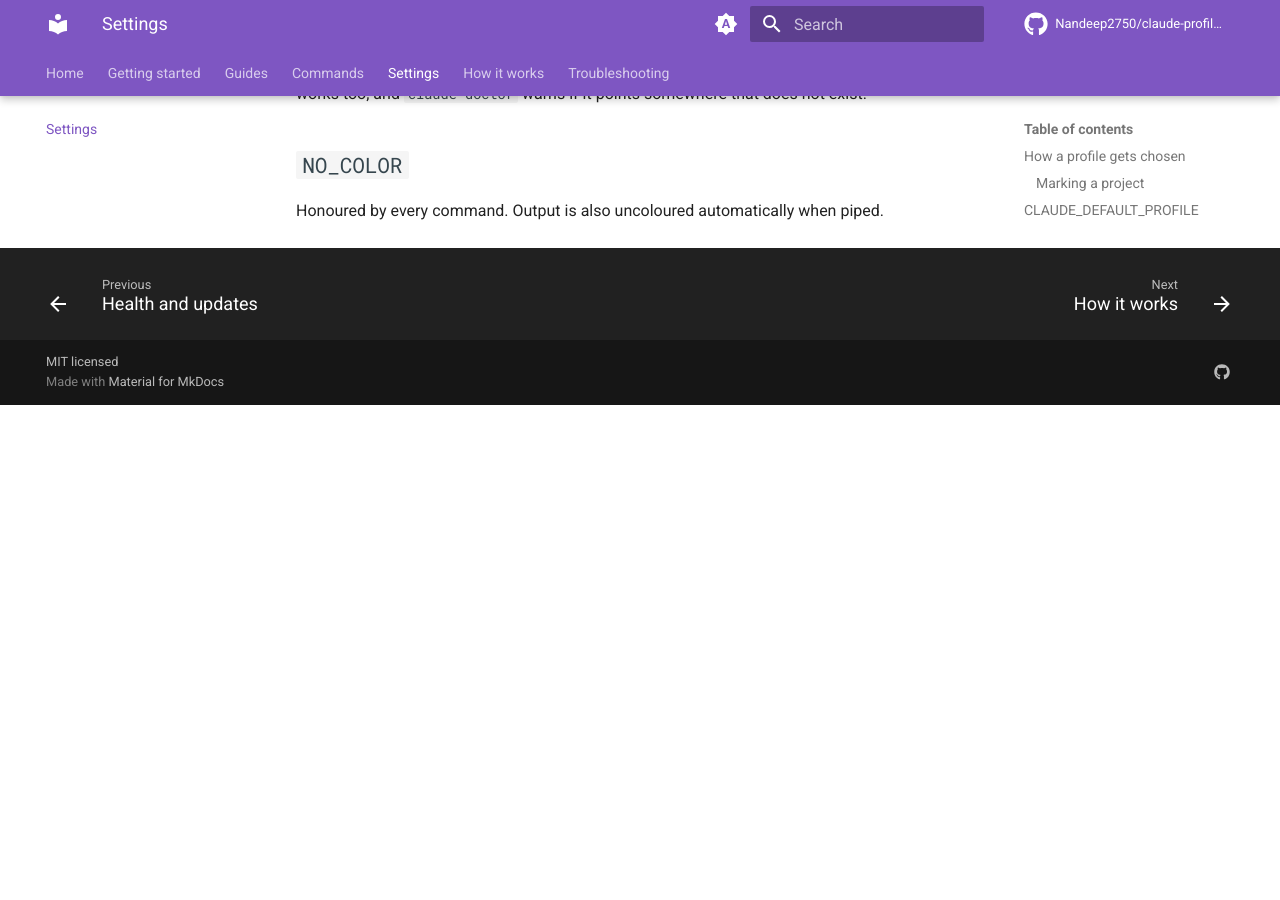
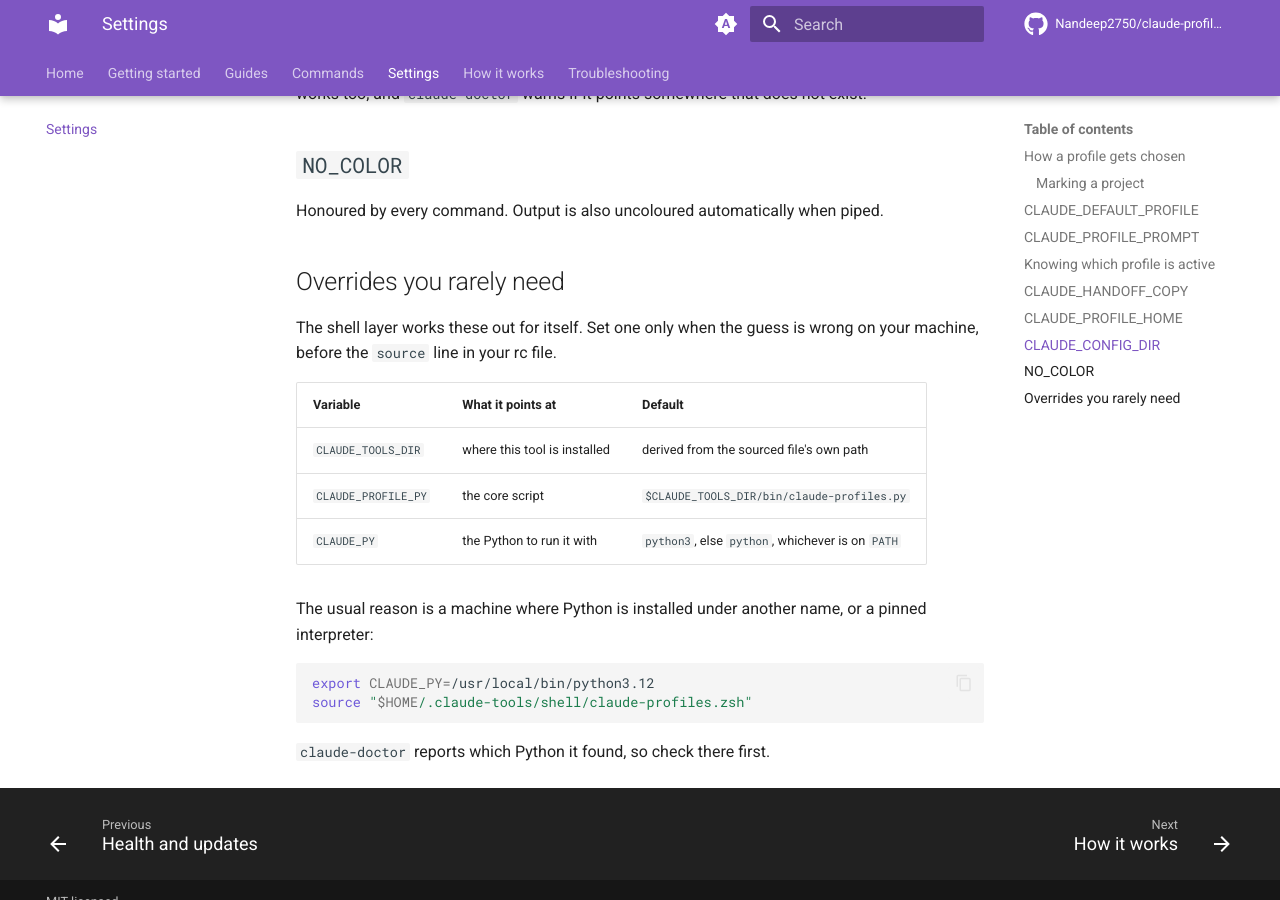
Before and after one commit to Nandeep2750/claude-profiles, an MkDocs documentation site: the page built from docs/settings.md, in a window 1280 px wide and 900 px high, scrolled down 3749 px. Built offline with MkDocs 1.6.1 and Material for MkDocs 9.7.7, drawn with Linux system fonts in a browser that asks for light colours; comment, search, counter and statistics services are not loaded; before the commit the page ends 4154 px from its top, so only the background shows below that.

Commit message:
docs: document claude-version and the interpreter overrides
claude-version had no page of its own, and CLAUDE_TOOLS_DIR,
CLAUDE_PROFILE_PY and CLAUDE_PY were never written down although the shell
layer reads all three. The usual reason to set one is a machine where Python
is installed under another name.

Three tests now compare the documentation against the code on every
platform: every subcommand, every claude-* wrapper and every CLAUDE_*
variable has to appear somewhere in docs/. Each one fails when its subject
is removed from the text.

Co-Authored-By: Claude Opus 5 <noreply@anthropic.com>

````diff
--- a/docs/settings.md
+++ b/docs/settings.md
@@ -178,3 +178,24 @@ that does not exist.
 ## `NO_COLOR`
 
 Honoured by every command. Output is also uncoloured automatically when piped.
+
+## Overrides you rarely need
+
+The shell layer works these out for itself. Set one only when the guess is
+wrong on your machine, before the `source` line in your rc file.
+
+| Variable | What it points at | Default |
+|---|---|---|
+| `CLAUDE_TOOLS_DIR` | where this tool is installed | derived from the sourced file's own path |
+| `CLAUDE_PROFILE_PY` | the core script | `$CLAUDE_TOOLS_DIR/bin/claude-profiles.py` |
+| `CLAUDE_PY` | the Python to run it with | `python3`, else `python`, whichever is on `PATH` |
+
+The usual reason is a machine where Python is installed under another name, or
+a pinned interpreter:
+
+```sh
+export CLAUDE_PY=/usr/local/bin/python3.12
+source "$HOME/.claude-tools/shell/claude-profiles.zsh"
+```
+
+`claude-doctor` reports which Python it found, so check there first.
````
Also changed, not shown: docs/commands/maintenance.md (+19 -0 lines), 1 other file.
